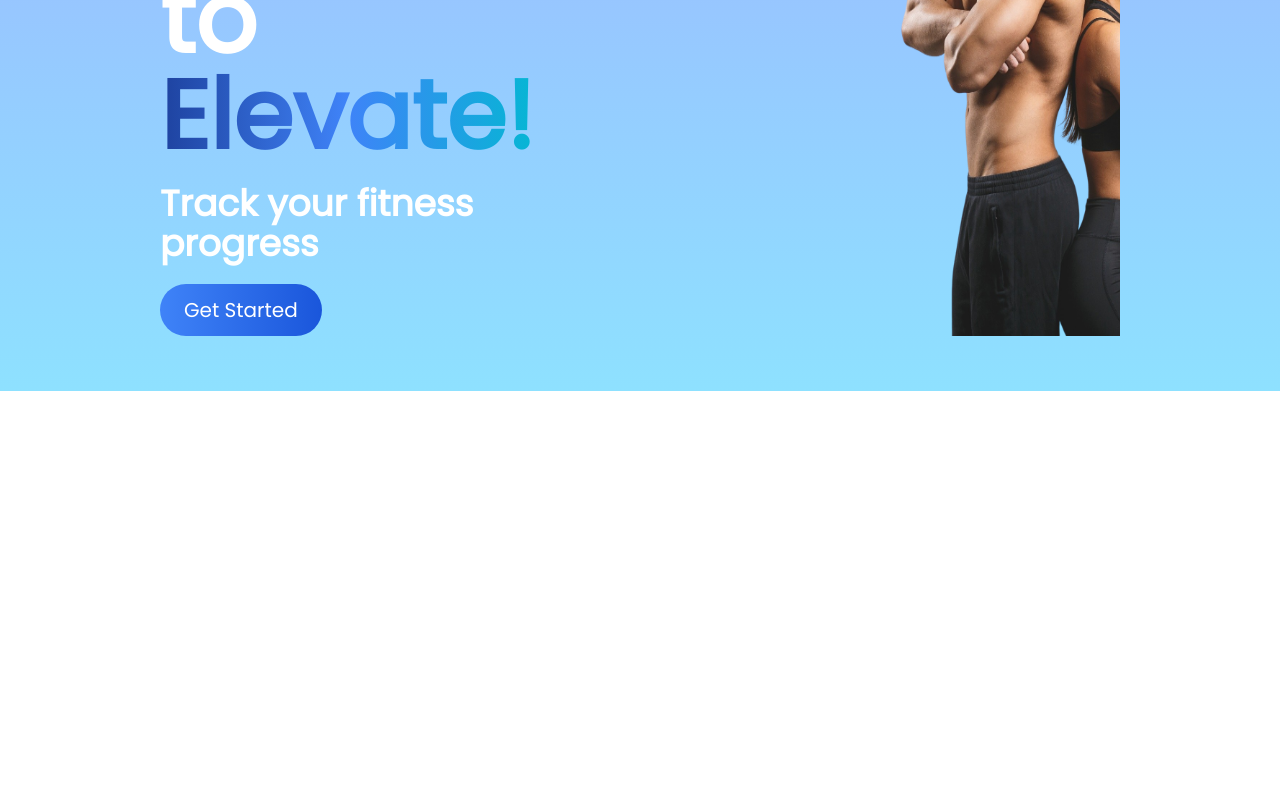
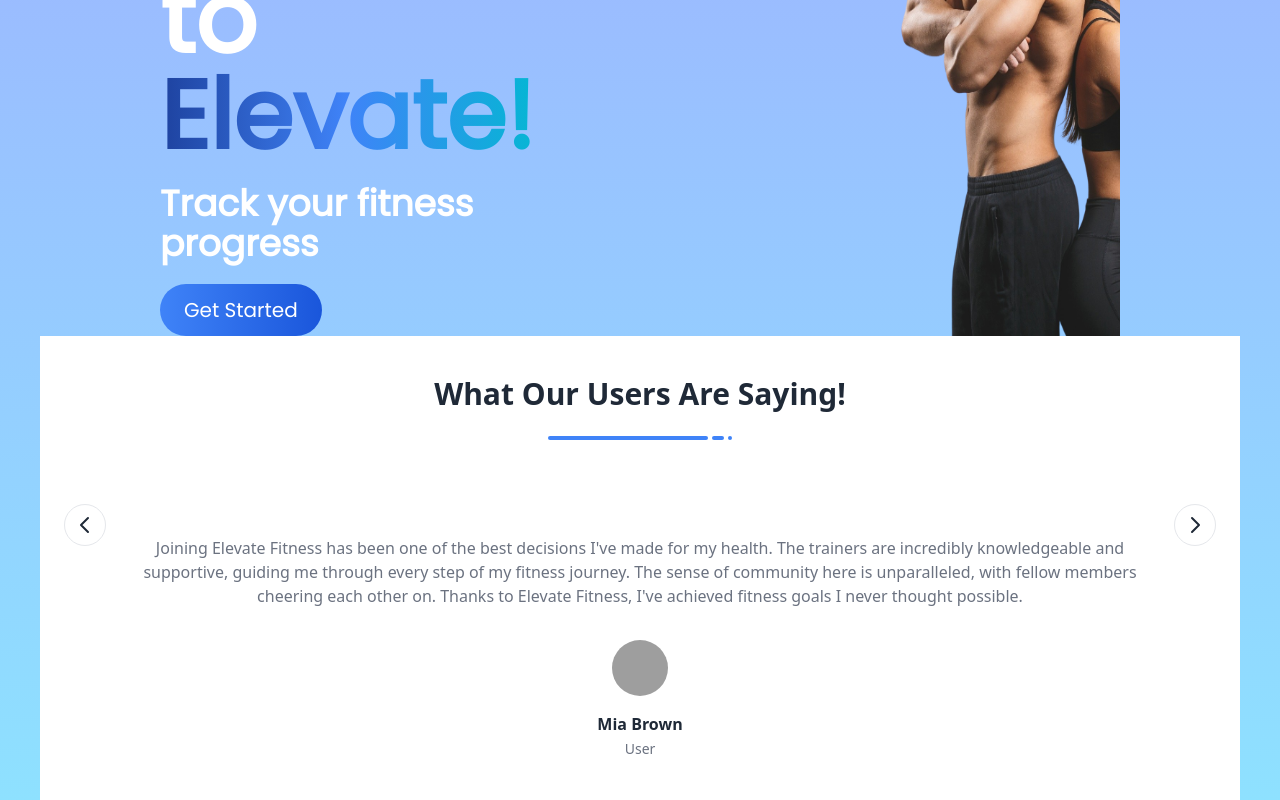
Before and after one commit to nicholasg2001/Elevate, a React (Vite) app in the folder client/: page / in a window 1280 px wide. Shown: the part 409-1209 px from the top of the page. Before the commit the page ends 800 px from the top, so only its background shows below. Built offline with nearby package versions, Linux system fonts and the light colour scheme; grey boxes are pictures that could not be loaded.

Commit message:
Landing Page + Testimonials

```diff
--- a/client/src/components/LandingNavBar.jsx
+++ b/client/src/components/LandingNavBar.jsx
@@ -1,4 +1,5 @@
 import { Link } from "react-router-dom";
+import { Link as ScrollLink } from "react-scroll";
 import elevateLogo from "/src/assets/logo.png";
 
 const LandingNavBar = () => {
@@ -27,7 +28,6 @@ const LandingNavBar = () => {
               Testimonials
             </Link>
           </li>
-
           <li>
             <button className="text-xl text-white font-poppins bg-gradient-to-r from-blue-500 to-blue-700 overflow-hidden hover:from-blue-600 hover:to-blue-800 py-3 px-6 rounded-full transform transition-all duration-500 ease-in-out hover:brightness-110 hover:animate-pulse">
               <Link to="/login" className="font-poppins text-white text-xl">
--- /dev/null
+++ b/client/src/components/landingPage/Testimonials.jsx
@@ -0,0 +1,99 @@
+import {useEffect, useRef, useState} from "react";
+
+
+const Testimonials = () => {
+    const testimonialsRef = useRef(null);
+
+    // Testimonials data
+    const testimonials = [
+        {
+            content: "Joining Elevate Fitness has been one of the best decisions I've made for my health. The trainers are incredibly knowledgeable and supportive, guiding me through every step of my fitness journey. The sense of community here is unparalleled, with fellow members cheering each other on. Thanks to Elevate Fitness, I've achieved fitness goals I never thought possible.",
+            imageSrc: "https://images.unsplash.com/photo-1499470932971-a90681ce8530?ixlib=rb-1.2.1&ixid=MnwxMjA3fDB8MHxwaG90by1wYWdlfHx8fGVufDB8fHx8&auto=format&fit=crop&w=1470&q=80",
+            name: "Mia Brown",
+            occupation: "User"
+        },
+        {
+            content: "Elevate Fitness has truly changed my life. From the moment started using the programs, I felt welcomed and motivated. The variety of exercises have kept me engaged and excited about my workouts. Not only have I seen physical improvements, but I've also gained confidence and a supportive network of friends. I couldn't imagine my fitness journey without Elevate Fitness!",
+            imageSrc: "https://images.unsplash.com/photo-1604004215402-e0be233f39be?w=500&auto=format&fit=crop&q=60&ixlib=rb-4.0.3&ixid=M3wxMjA3fDB8MHxzZWFyY2h8NHx8R2lybCUyMHNtaWxpbmd8ZW58MHx8MHx8fDA%3D",
+            name: "Gwen Stacy",
+            occupation: "User"
+        },
+        {
+            content: "Using the Elevate Fitness app has been a game-changer for me. The convenience of having personalized workouts and nutrition plans at my fingertips has made staying on track with my fitness goals effortless. The app's intuitive interface and tracking features keep me motivated and accountable every step of the way. Thanks to Elevate Fitness, I've been able to achieve results I never thought possible from the comfort of my own home.",
+            imageSrc: "https://images.unsplash.com/photo-1614436201459-156d322d38c6?q=80&w=1887&auto=format&fit=crop&ixlib=rb-4.0.3&ixid=M3wxMjA3fDB8MHxwaG90by1wYWdlfHx8fGVufDB8fHx8fA%3D%3D",
+            name: "Mary Jane",
+            occupation: "User"
+        }
+    ];
+
+    // State to keep track of current testimonial index
+    const [currentTestimonialIndex, setCurrentTestimonialIndex] = useState(0);
+
+    // Function to render testimonial
+    const renderTestimonial = () => {
+        const testimonial = testimonials[currentTestimonialIndex];
+        return (
+            <div>
+                <p className="flex items-center text-center text-gray-500 lg:mx-8">{testimonial.content}</p>
+                <div className="flex flex-col items-center justify-center mt-8">
+                    <img className="object-cover rounded-full w-14 h-14" src={testimonial.imageSrc} alt="" />
+                    <div className="mt-4 text-center">
+                        <h1 className="font-semibold text-gray-800 dark:text-white">{testimonial.name}</h1>
+                        <span className="text-sm text-gray-500 dark:text-gray-400">{testimonial.occupation}</span>
+                    </div>
+                </div>
+            </div>
+        );
+    };
+
+    // Event handler for navigating to the previous testimonial
+    const handlePrevTestimonial = () => {
+        setCurrentTestimonialIndex((prevIndex) => (prevIndex - 1 + testimonials.length) % testimonials.length);
+    };
+
+    // Event handler for navigating to the next testimonial
+    const handleNextTestimonial = () => {
+        setCurrentTestimonialIndex((prevIndex) => (prevIndex + 1) % testimonials.length);
+    };
+
+    useEffect(() => {
+        // Automatically scroll to the testimonials section when component mounts
+        testimonialsRef.current.scrollIntoView({ behavior: 'smooth' });
+    }, []);
+
+    return (
+        <section ref={testimonialsRef} className="bg-white dark:bg-gray-900">
+            <div className="container px-6 py-10 mx-auto">
+                <h1 className="text-2xl font-semibold text-center text-gray-800 capitalize lg:text-3xl dark:text-white">
+                    What Our Users Are Saying!
+                </h1>
+
+                <div className="flex justify-center mx-auto mt-6">
+                    <span className="inline-block w-40 h-1 bg-blue-500 rounded-full"></span>
+                    <span className="inline-block w-3 h-1 mx-1 bg-blue-500 rounded-full"></span>
+                    <span className="inline-block w-1 h-1 bg-blue-500 rounded-full"></span>
+                </div>
+
+                <div className="flex items-start max-w-6xl mx-auto mt-16">
+                    <button title="left arrow" onClick={handlePrevTestimonial} className="p-2 text-gray-800 transition-colors duration-300 border rounded-full dark:border-gray-700 dark:text-gray-200 dark:hover:bg-gray-800 lg:block hover:bg-gray-100">
+                        <svg xmlns="http://www.w3.org/2000/svg" className="w-6 h-6" fill="none" viewBox="0 0 24 24" stroke="currentColor" strokeWidth="2">
+                            <path strokeLinecap="round" strokeLinejoin="round" d="M15 19l-7-7 7-7" />
+                        </svg>
+                    </button>
+
+                    <div className="flex flex-col items-center justify-center mt-8">
+                        {renderTestimonial()}
+                    </div>
+
+                    <button title="right arrow" onClick={handleNextTestimonial} className="p-2 text-gray-800 transition-colors duration-300 border rounded-full dark:border-gray-700 dark:text-gray-200 dark:hover:bg-gray-800 lg:block hover:bg-gray-100">
+                        <svg xmlns="http://www.w3.org/2000/svg" className="w-6 h-6" fill="none" viewBox="0 0 24 24" stroke="currentColor" strokeWidth="2">
+                            <path strokeLinecap="round" strokeLinejoin="round" d="M9 5l7 7-7 7" />
+                        </svg>
+                    </button>
+                </div>
+            </div>
+        </section>
+    );
+};
+
+export default Testimonials;
--- a/client/src/pages/LandingPage.jsx
+++ b/client/src/pages/LandingPage.jsx
@@ -1,5 +1,8 @@
 import LandingPageBox from "../components/landingPage/LandingPageBox";
 import LandingNavBar from "../components/LandingNavBar";
+import Testimonials from '../components/landingPage/Testimonials';
+import AboutUs from '../components/landingPage/AboutUs';
+
 
 const LandingPage = () => {
   return (
@@ -7,6 +10,8 @@ const LandingPage = () => {
       <LandingNavBar />
       <div className="flex flex-col justify-center items-center h-full">
         <LandingPageBox />
+          <Testimonials />
+          {/*<AboutUs />*/}
       </div>
     </div>
   );
```
